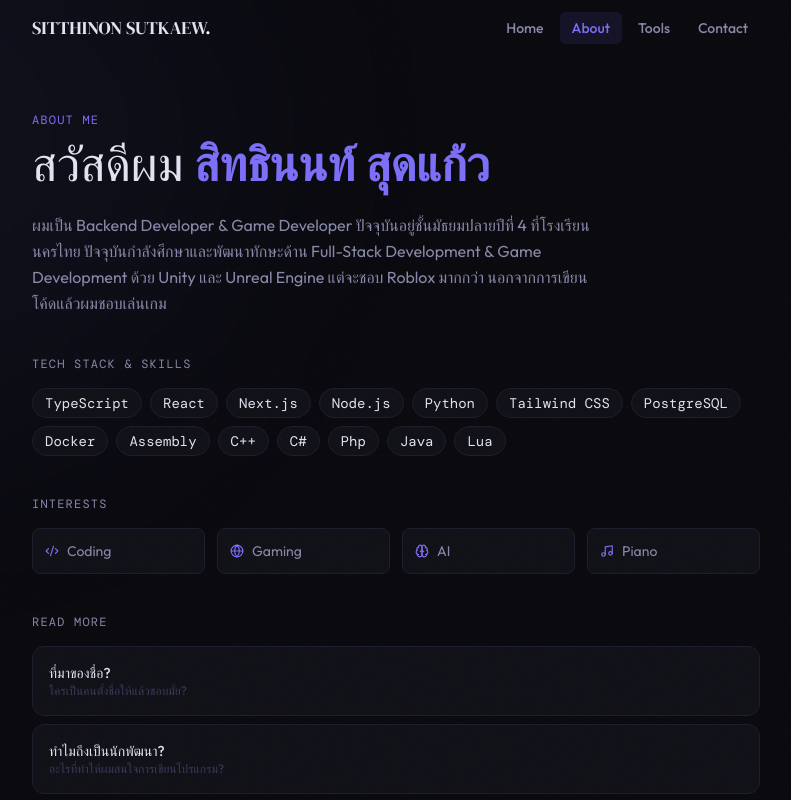
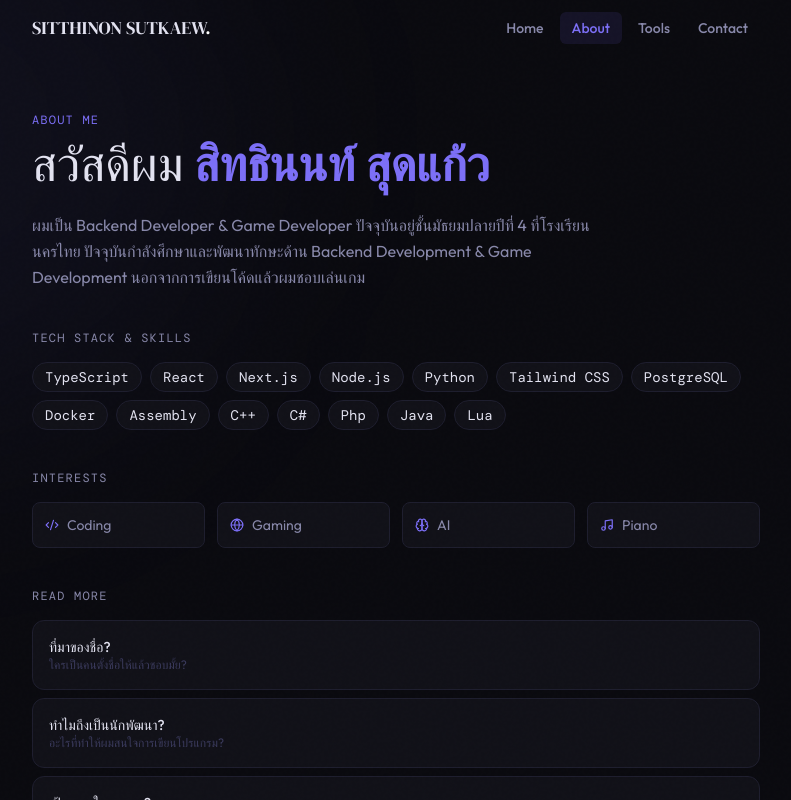
Before and after one commit to sutkeaws2/AboutSutkaew, a Next.js app: page /aboutme in a window 1280 px wide. Shown: the top 800 px of the page, without its empty margins (244-1035 px from the left). Built offline with nearby package versions, Linux system fonts and the light colour scheme; a web font is replaced by a local one.

Commit message:
Update page.tsx

```diff
--- a/app/aboutme/page.tsx
+++ b/app/aboutme/page.tsx
@@ -27,7 +27,7 @@ export default function AboutPage() {
           <span className="sutkaew"style={{ fontWeight: 'bold' }}> สิทธินนท์ สุดแก้ว</span>
         </h1>
         <p className="text-subtext leading-relaxed max-w-xl mb-10">
-          ผมเป็น Backend Developer & Game Developer ปัจจุบันอยู่ชั้นมัธยมปลายปีที่ 4 ที่โรงเรียนนครไทย ปัจจุบันกำลังศึกษาและพัฒนาทักษะด้าน Full-Stack Development & Game Development ด้วย Unity และ Unreal Engine แต่จะชอบ Roblox มากกว่า นอกจากการเขียนโค้ดแล้วผมชอบเล่นเกม
+          ผมเป็น Backend Developer & Game Developer ปัจจุบันอยู่ชั้นมัธยมปลายปีที่ 4 ที่โรงเรียนนครไทย ปัจจุบันกำลังศึกษาและพัฒนาทักษะด้าน Backend Development & Game Development นอกจากการเขียนโค้ดแล้วผมชอบเล่นเกม
         </p>
       </FadeIn>
 
```
